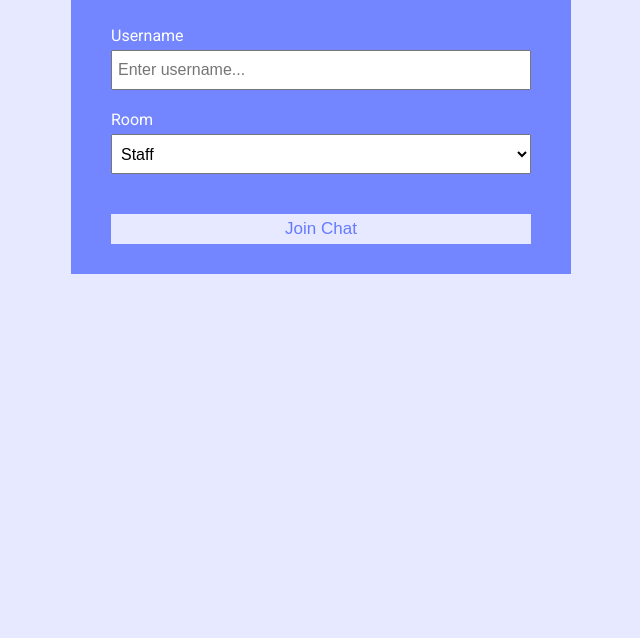
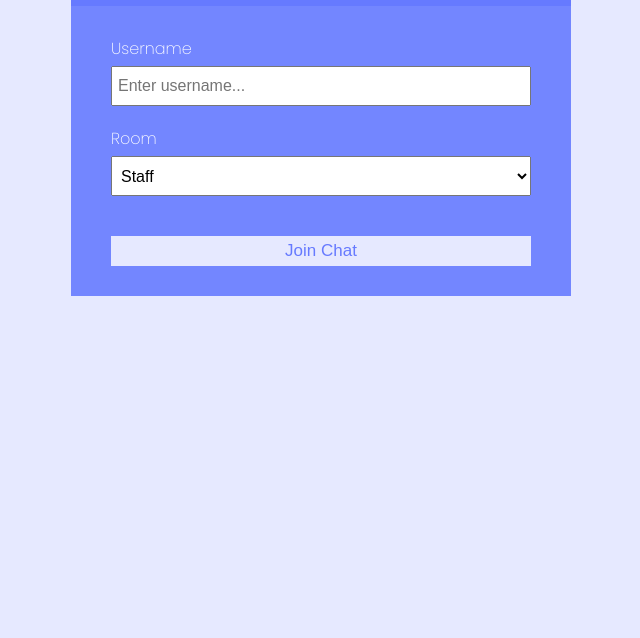
Before and after one commit to adeyemijohn/naijatraders-chatcord, a website: page _html_css/index.html in a window 1280 px wide. Shown: the part 162-800 px from the top of the page, without its empty margins (319-959 px from the left). Drawn offline with Linux system fonts and the light colour scheme.

```diff
--- a/_html_css/css/style.css
+++ b/_html_css/css/style.css
@@ -1,4 +1,5 @@
 @import url('https://fonts.googleapis.com/css?family=Roboto&display=swap');
+@import url('https://fonts.googleapis.com/css2?family=Poppins:ital,wght@0,200;0,700;1,400&display=swap');
 
 :root {
 	--dark-color-a: #667aff;
@@ -15,7 +16,7 @@
 }
 
 body {
-	font-family: 'Roboto', sans-serif;
+	font-family: 'Poppins', sans-serif;
 	font-size: 16px;
 	background: var(--light-color);
 	margin: 20px;
```
